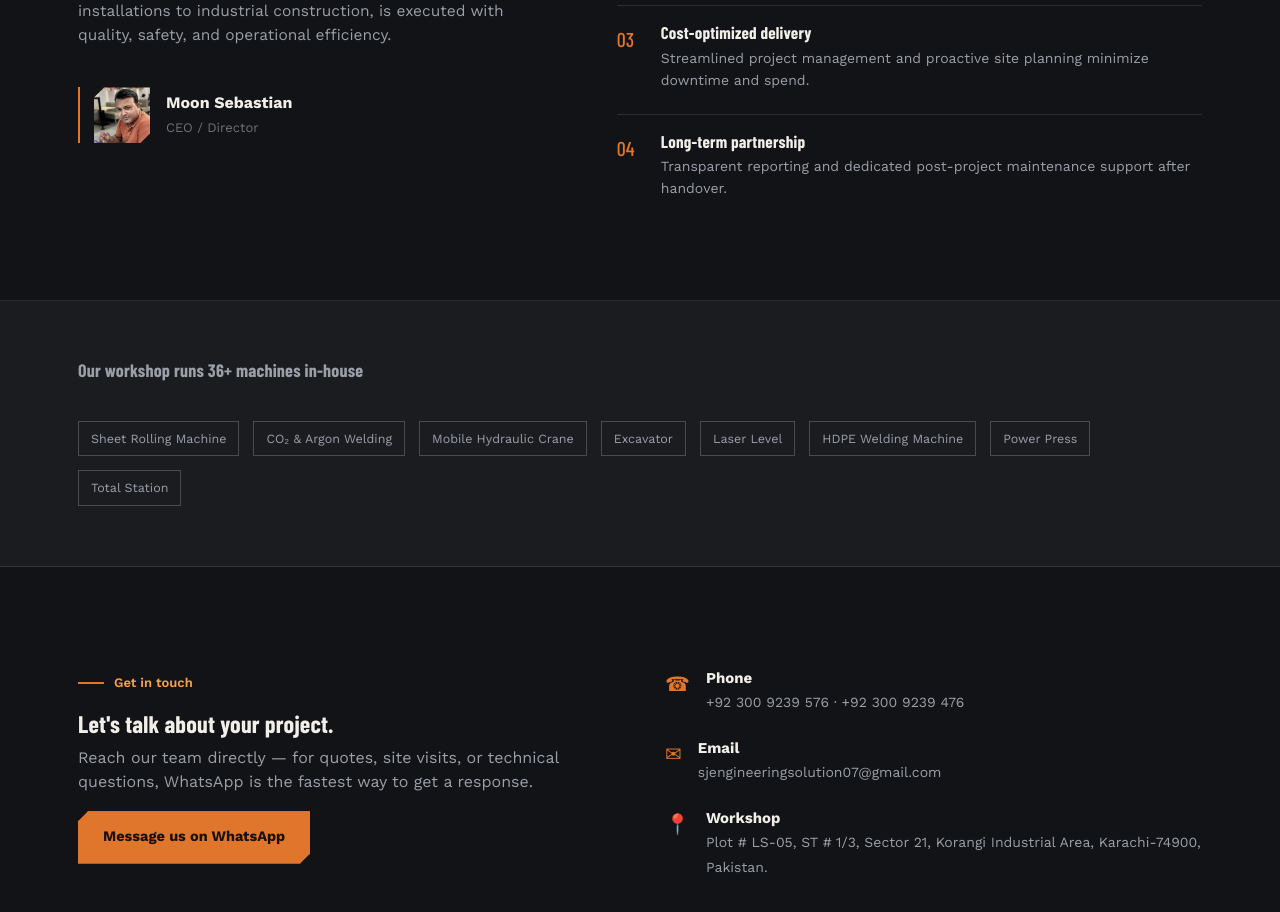
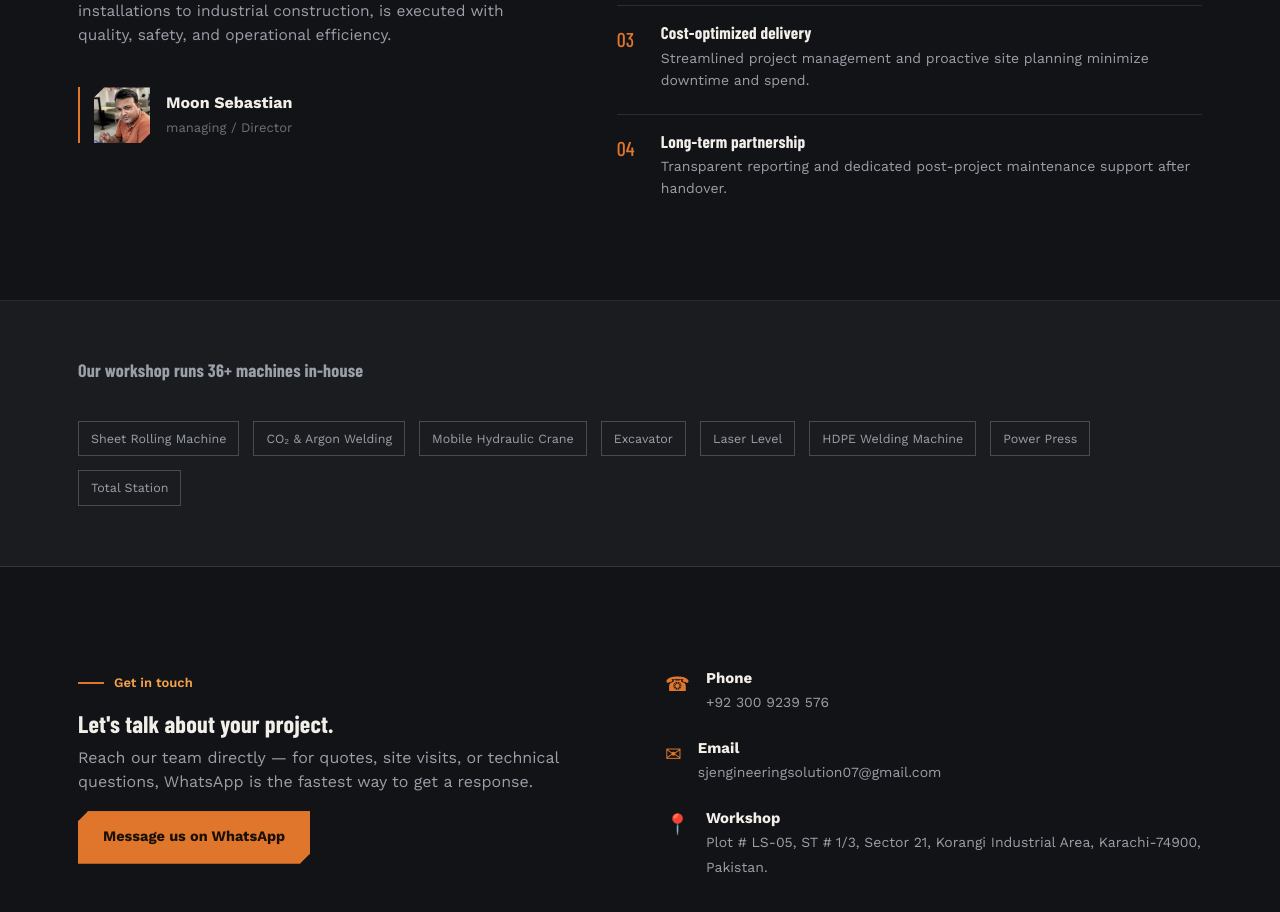
Before and after one commit to Sharozifrahim/sjEngineering, a website built with Parcel: page index.html in a window 1280 px wide. Shown: the part 4200-5112 px from the top of the page. Built offline with nearby package versions, Linux system fonts and the light colour scheme; no server answers; a web font is replaced by a local one.

Commit message:
Update index.html

```diff
--- a/index.html
+++ b/index.html
@@ -164,7 +164,7 @@
     <img class="person-photo cut-sm" src="./pics/sebastian.jpg" alt="Moon Sebastian">
     <div class="person-info">
       <strong>Moon Sebastian</strong>
-      <span>CEO / Director</span>
+      <span>managing / Director</span>
     </div>
   </a>
 </div>
@@ -207,7 +207,7 @@
       <a class="btn btn-primary" href="https://wa.me/923009239576?text=Hi%20SJ%20Engineering%2C%20I%27d%20like%20to%20discuss%20a%20project." target="_blank" rel="noopener">Message us on WhatsApp</a>
     </div>
     <div>
-      <div class="contact-item"><span class="ic">☎</span><div><strong>Phone</strong><span>+92 300 9239 576 · +92 300 9239 476</span></div></div>
+      <div class="contact-item"><span class="ic">☎</span><div><strong>Phone</strong><span>+92 300 9239 576 </span></div></div>
       <div class="contact-item"><span class="ic">✉</span><div><strong>Email</strong><span>sjengineeringsolution07@gmail.com</span></div></div>
       <div class="contact-item"><span class="ic">📍</span><div><strong>Workshop</strong><span>Plot # LS-05, ST # 1/3, Sector 21, Korangi Industrial Area, Karachi-74900, Pakistan.</span></div></div>
     </div>
```
